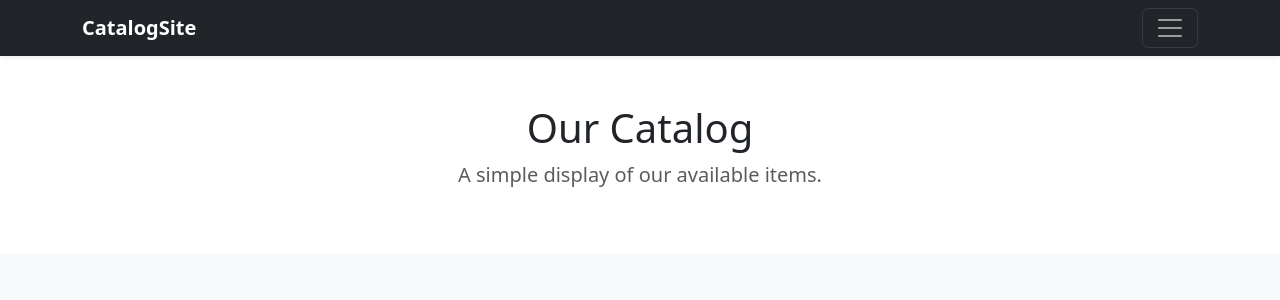
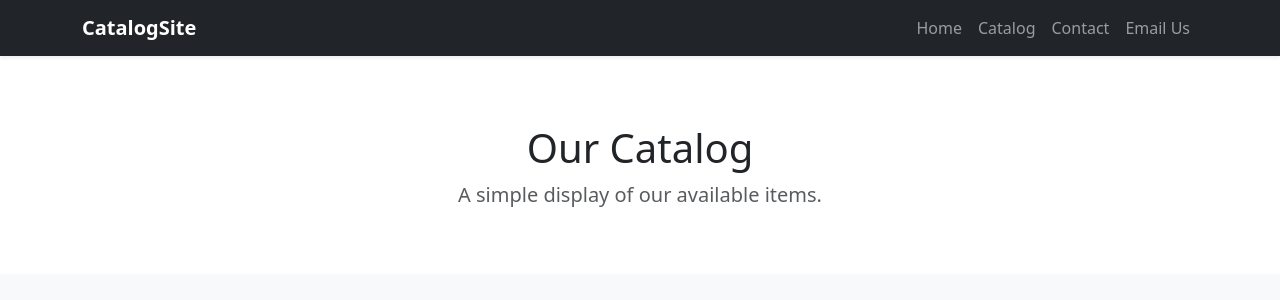
Before and after one commit to Sapster186/Catalog_website, a Flask app: page / in a window 1280 px wide. Shown: the top 300 px of the page. Run offline with Flask 3, Linux system fonts and the light colour scheme.

Commit message:
Fix navigation overlap issue

```diff
--- a/templates/index.html
+++ b/templates/index.html
@@ -2,38 +2,69 @@
 <html lang="en">
   <head>
     <meta charset="utf-8">
+    <meta name="viewport" content="width=device-width, initial-scale=1">
     <title>Catalog Album</title>
     <link href="https://cdn.jsdelivr.net/npm/bootstrap@5.3.0/dist/css/bootstrap.min.css" rel="stylesheet">
     <style>
+      body {
+        padding-top: 76px; /* Account for fixed navbar height */
+      }
+
+      .navbar {
+        z-index: 1030; /* Ensure navbar stays on top */
+      }
+
       .album img {
         height: 225px;
         object-fit: cover;
+      }
+
+      /* Fix any potential overlay issues */
+      main {
+        position: relative;
+        z-index: 1;
+      }
+
+      /* Ensure proper spacing */
+      .hero-section {
+        margin-top: 0;
+        padding-top: 3rem;
       }
     </style>
   </head>
   <body>
 
   <header>
-    <div class="navbar navbar-dark bg-dark shadow-sm">
+    <nav class="navbar navbar-expand-lg navbar-dark bg-dark shadow-sm fixed-top">
       <div class="container">
-        <a href="#" class="navbar-brand d-flex align-items-center">
+        <a href="#" class="navbar-brand">
           <strong>CatalogSite</strong>
         </a>
-        <button class="navbar-toggler" type="button" data-bs-toggle="collapse" data-bs-target="#navbarMenu">
+        <button class="navbar-toggler" type="button" data-bs-toggle="collapse" data-bs-target="#navbarNav" aria-controls="navbarNav" aria-expanded="false" aria-label="Toggle navigation">
           <span class="navbar-toggler-icon"></span>
         </button>
-        <div class="collapse navbar-collapse" id="navbarMenu">
+        <div class="collapse navbar-collapse" id="navbarNav">
           <ul class="navbar-nav ms-auto">
-            <li class="nav-item"><a class="nav-link text-white" href="#contact">Contact</a></li>
-            <li class="nav-item"><a class="nav-link text-white" href="mailto:support@example.com">Email Us</a></li>
+            <li class="nav-item">
+              <a class="nav-link" href="#home">Home</a>
+            </li>
+            <li class="nav-item">
+              <a class="nav-link" href="#catalog">Catalog</a>
+            </li>
+            <li class="nav-item">
+              <a class="nav-link" href="#contact">Contact</a>
+            </li>
+            <li class="nav-item">
+              <a class="nav-link" href="mailto:support@example.com">Email Us</a>
+            </li>
           </ul>
         </div>
       </div>
-    </div>
+    </nav>
   </header>
 
   <main>
-    <section class="py-5 text-center container">
+    <section id="home" class="hero-section py-5 text-center container">
       <div class="row">
         <div class="col-lg-6 col-md-8 mx-auto">
           <h1 class="fw-light">Our Catalog</h1>
@@ -42,16 +73,22 @@
       </div>
     </section>
 
-    <div class="album py-5 bg-light">
+    <div id="catalog" class="album py-5 bg-light">
       <div class="container">
         <div class="row row-cols-1 row-cols-sm-2 row-cols-md-3 g-3">
           {% for i in range(6) %}
           <div class="col">
             <div class="card shadow-sm">
-              <img src="{{ url_for('static', filename='images/sample.jpg') }}" class="bd-placeholder-img card-img-top">
+              <img src="https://images.pexels.com/photos/90946/pexels-photo-90946.jpeg?auto=compress&cs=tinysrgb&w=400" class="card-img-top" alt="Product {{ i+1 }}">
               <div class="card-body">
                 <h5 class="card-title">Product {{ i+1 }}</h5>
                 <p class="card-text">R{{ 100 + i*10 }}</p>
+                <div class="d-flex justify-content-between align-items-center">
+                  <div class="btn-group">
+                    <button type="button" class="btn btn-sm btn-outline-secondary">View</button>
+                    <button type="button" class="btn btn-sm btn-outline-secondary">Add to Cart</button>
+                  </div>
+                </div>
               </div>
             </div>
           </div>
```
